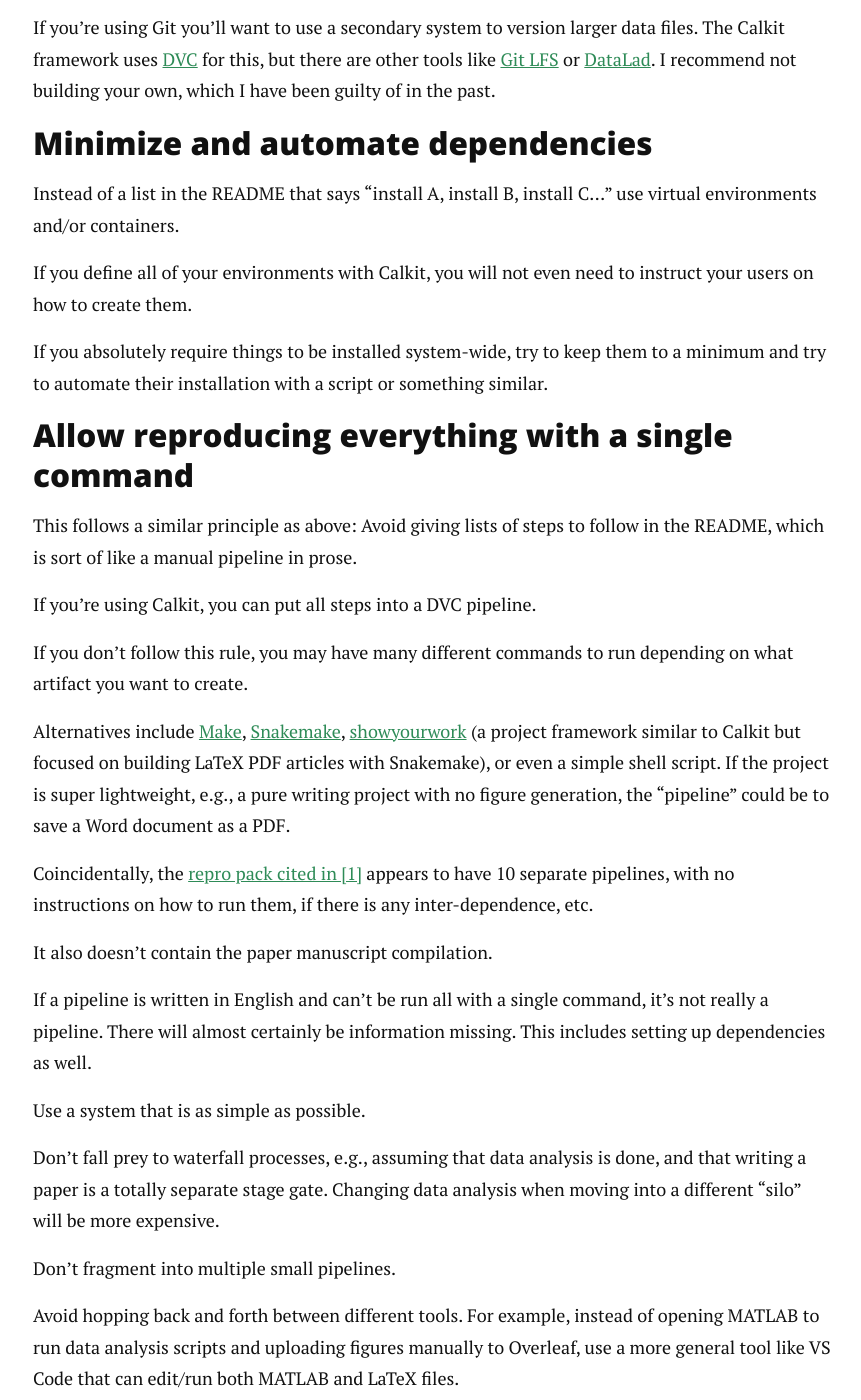
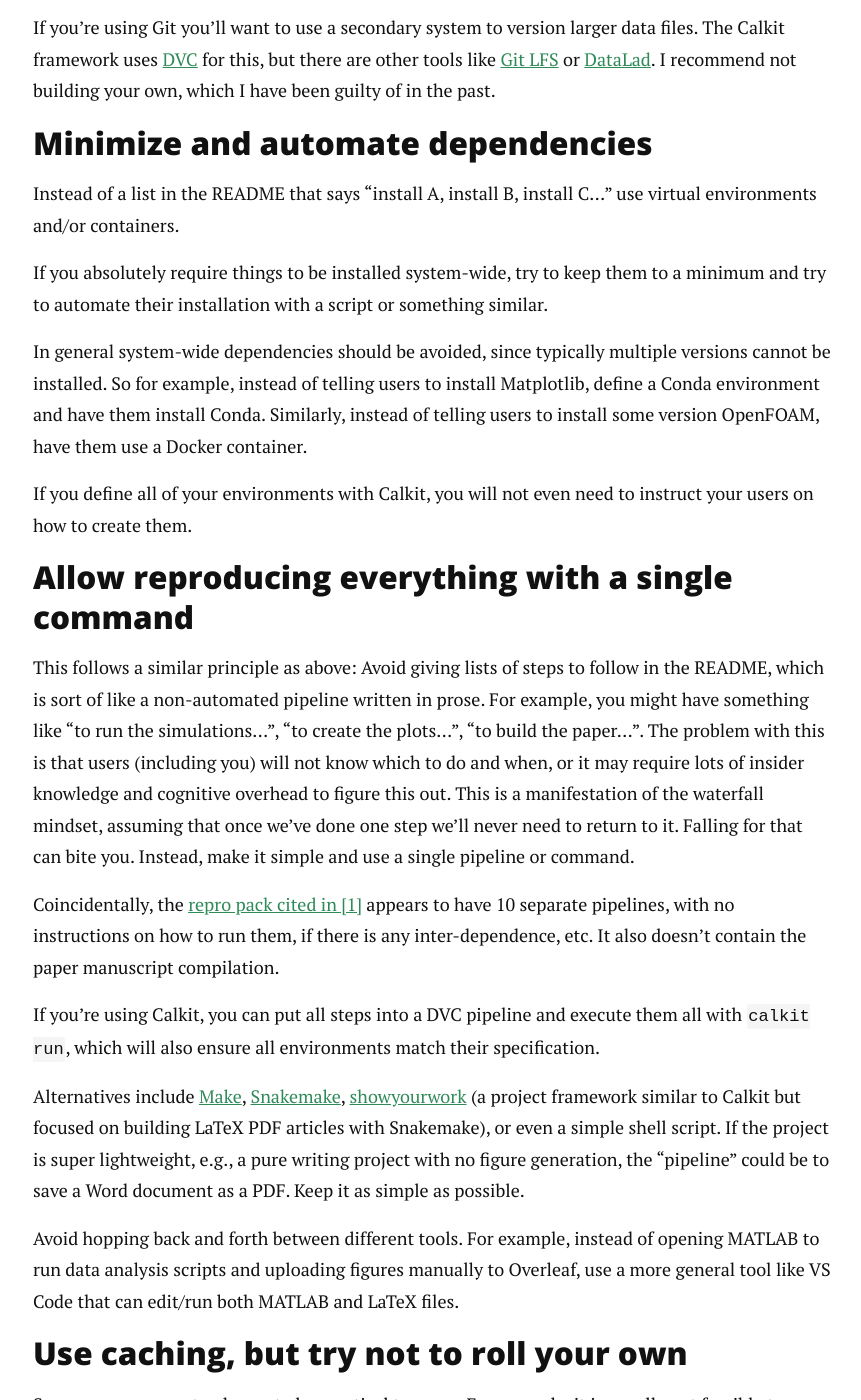
Before and after one commit to petebachant/petebachant.github.io, a Jekyll site: the page built from _posts/2025-02-28-continuous-reproducibility.md, in a window 1280 px wide and 1400 px high, scrolled down 5046 px. Shown: the whole window, without its empty margins (207-1068 px from the left). Built offline with Jekyll 4.4.1, drawn with Linux system fonts in a browser that asks for light colours; nearby versions of some CDN libraries; comment, search, counter and statistics services are not loaded.

Commit message:
Condense pipeline

```diff
--- a/_posts/2025-02-28-continuous-reproducibility.md
+++ b/_posts/2025-02-28-continuous-reproducibility.md
@@ -258,25 +258,49 @@
 Instead of a list in the README that says "install A, install B, install C..."
 use virtual environments and/or containers.
 
-If you define all of your environments with Calkit,
-you will not even need to instruct your users on how to create them.
-
 If you absolutely require things to be installed system-wide,
 try to keep them to a minimum and try to automate their installation with
 a script or something similar.
+
+In general system-wide dependencies should be avoided,
+since typically multiple versions cannot be installed.
+So for example, instead of telling users to install Matplotlib,
+define a Conda environment and have them install Conda.
+Similarly, instead of telling users to install some version OpenFOAM,
+have them use a Docker container.
+
+If you define all of your environments with Calkit,
+you will not even need to instruct your users on how to create them.
 
 ### Allow reproducing everything with a single command
 
 This follows a similar principle as above:
 Avoid giving lists of steps to follow in the README,
-which is sort of like a manual pipeline in prose.
+which is sort of like a non-automated pipeline written in prose.
+For example, you might have something like
+"to run the simulations...",
+"to create the plots...",
+"to build the paper...".
+The problem with this is that users (including you) will not know which to do
+and when,
+or it may require lots of insider knowledge and cognitive overhead
+to figure this out.
+This is a manifestation of the waterfall mindset,
+assuming that once we've done one step we'll never need to return to it.
+Falling for that can bite you.
+Instead, make it simple and use a single pipeline or command.
+
+Coincidentally,
+the [repro pack cited in [1]](https://doi.org/10.3886/E111743V2)
+appears to have 10 separate pipelines,
+with no instructions on how to run them,
+if there is any inter-dependence, etc.
+It also doesn't contain the paper manuscript compilation.
 
 If you're using Calkit,
-you can put all steps into a DVC pipeline.
-
-If you don't follow this rule,
-you may have many different commands to run depending on what
-artifact you want to create.
+you can put all steps into a DVC pipeline and execute them all with
+`calkit run`,
+which will also ensure all environments match their specification.
 
 Alternatives include
 [Make](https://www.gnu.org/software/make/),
@@ -288,30 +312,7 @@
 If the project is super lightweight, e.g.,
 a pure writing project with no figure generation,
 the "pipeline" could be to save a Word document as a PDF.
-
-Coincidentally,
-the [repro pack cited in [1]](https://doi.org/10.3886/E111743V2)
-appears to have 10 separate pipelines,
-with no instructions on how to run them,
-if there is any inter-dependence, etc.
-
-It also doesn't contain the paper manuscript compilation.
-
-If a pipeline is written in English and can't be run all with a single
-command,
-it's not really a pipeline.
-There will almost certainly be information missing.
-This includes setting up dependencies as well.
-
-Use a system that is as simple as possible.
-
-Don't fall prey to waterfall processes, e.g.,
-assuming that data analysis is done,
-and that writing a paper is a totally separate stage gate.
-Changing data analysis when moving into a different "silo"
-will be more expensive.
-
-Don't fragment into multiple small pipelines.
+Keep it as simple as possible.
 
 Avoid hopping back and forth between different tools.
 For example, instead of opening MATLAB to run data analysis scripts
```
